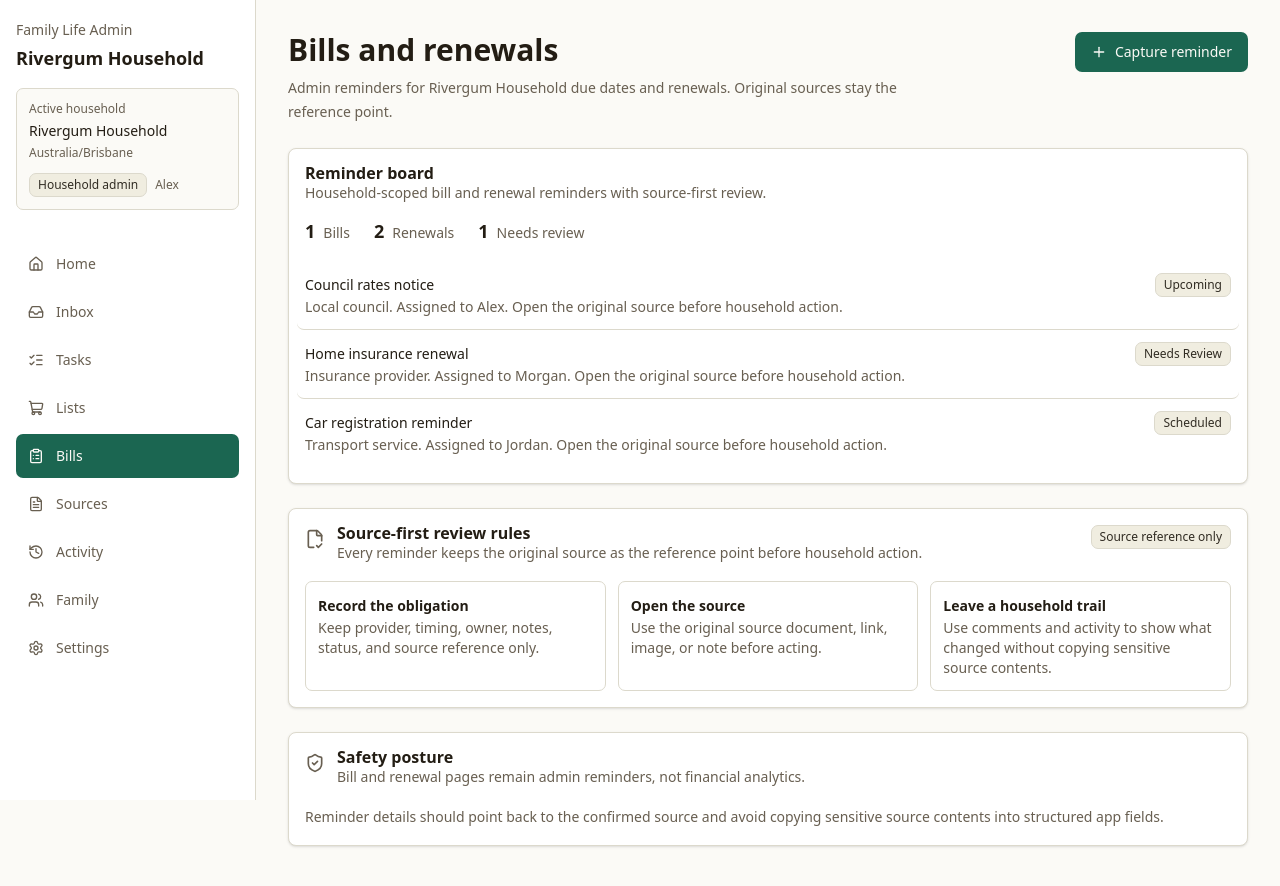
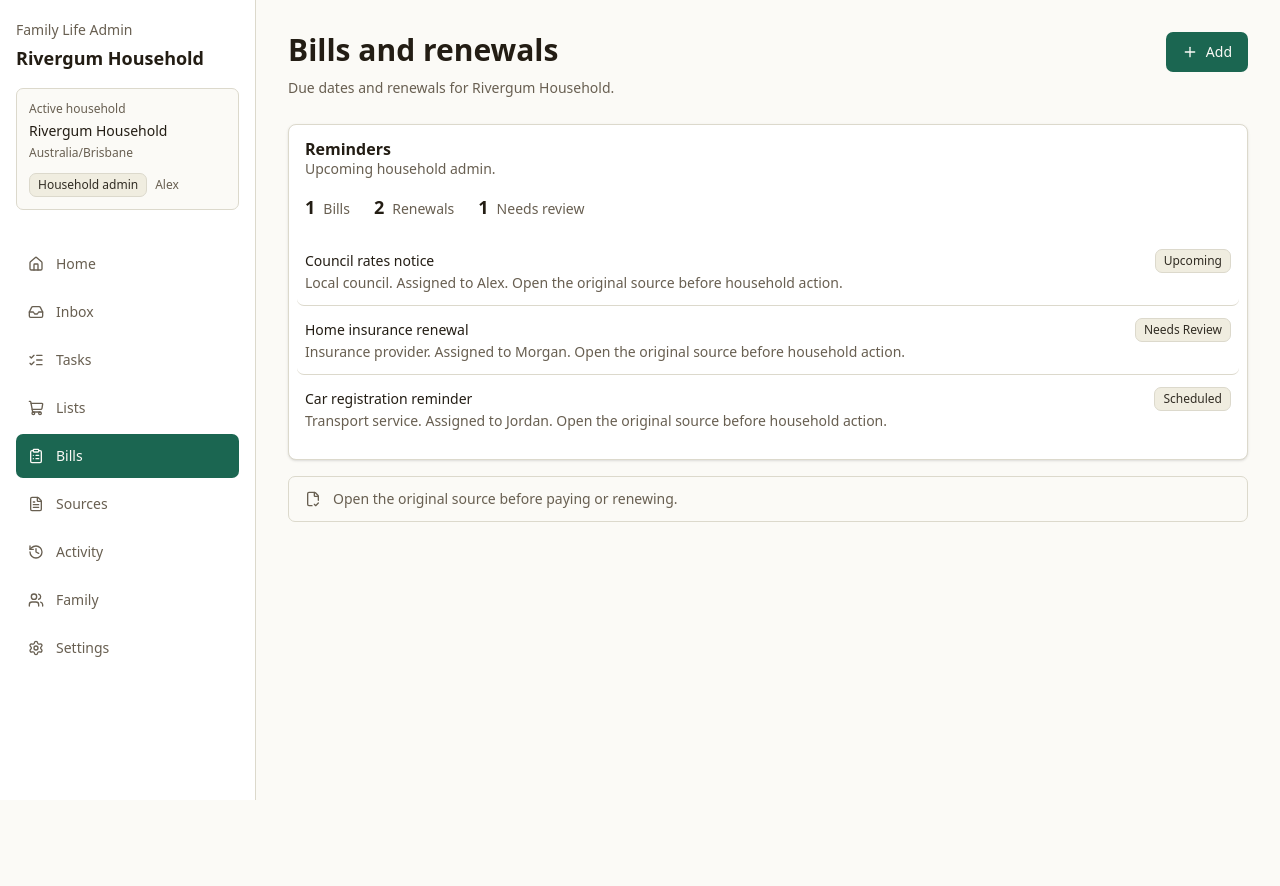
Before and after one commit to LatinMaestro/Life-Admin, a Next.js app: page /bills in a window 1280 px wide. After the commit the page ends 800 px from the top, so only its background shows below. Built offline with nearby package versions, Linux system fonts and the light colour scheme.

Commit message:
Simplify bills reminder page [skip ci]

```diff
--- a/src/app/(workspace)/bills/page.tsx
+++ b/src/app/(workspace)/bills/page.tsx
@@ -1,10 +1,7 @@
-import Link from "next/link";
-import { FileCheck2, Plus, ShieldCheck } from "lucide-react";
-import { Badge } from "@/components/ui/badge";
-import { buttonVariants } from "@/components/ui/button";
-import { Card, CardContent, CardDescription, CardHeader, CardTitle } from "@/components/ui/card";
+import { FileCheck2, Plus } from "lucide-react";
 import { PageHeader } from "@/components/page-header";
 import { ReadModelSummary } from "@/components/read-model-summary";
+import { buttonVariants } from "@/components/ui/button";
 import { getBillsAndRenewalsReadModel } from "@/lib/server/module-read-models";
 
 export default async function BillsPage() {
@@ -14,70 +11,27 @@ export default async function BillsPage() {
     <>
       <PageHeader
         title="Bills and renewals"
-        description={`Admin reminders for ${bills.household.name} due dates and renewals. Original sources stay the reference point.`}
+        description={`Due dates and renewals for ${bills.household.name}.`}
         action={
-          <Link href="/inbox" className={buttonVariants()}>
+          <a href="/inbox#quick-capture" className={buttonVariants()}>
             <Plus className="h-4 w-4" aria-hidden="true" />
-            Capture reminder
-          </Link>
+            Add
+          </a>
         }
       />
 
       <ReadModelSummary
-        title="Reminder board"
-        description="Household-scoped bill and renewal reminders with source-first review."
+        title="Reminders"
+        description="Upcoming household admin."
         counts={bills.counts}
         rows={bills.rows}
-        emptyLabel="No bill or renewal reminders have been captured yet."
-        actionHref="/sources"
-        actionLabel="Open sources"
+        emptyLabel="No bills or renewals need attention."
       />
 
-      <Card className="mt-6">
-        <CardHeader>
-          <div className="flex flex-col gap-3 sm:flex-row sm:items-start sm:justify-between">
-            <div className="flex items-start gap-3">
-              <FileCheck2 className="mt-1 h-5 w-5 text-muted-foreground" aria-hidden="true" />
-              <div>
-                <CardTitle>Source-first review rules</CardTitle>
-                <CardDescription>Every reminder keeps the original source as the reference point before household action.</CardDescription>
-              </div>
-            </div>
-            <Badge>Source reference only</Badge>
-          </div>
-        </CardHeader>
-        <CardContent>
-          <div className="grid gap-3 md:grid-cols-3">
-            <div className="rounded-md border p-3">
-              <p className="text-sm font-semibold leading-6">Record the obligation</p>
-              <p className="text-sm leading-5 text-muted-foreground">Keep provider, timing, owner, notes, status, and source reference only.</p>
-            </div>
-            <div className="rounded-md border p-3">
-              <p className="text-sm font-semibold leading-6">Open the source</p>
-              <p className="text-sm leading-5 text-muted-foreground">Use the original source document, link, image, or note before acting.</p>
-            </div>
-            <div className="rounded-md border p-3">
-              <p className="text-sm font-semibold leading-6">Leave a household trail</p>
-              <p className="text-sm leading-5 text-muted-foreground">Use comments and activity to show what changed without copying sensitive source contents.</p>
-            </div>
-          </div>
-        </CardContent>
-      </Card>
-
-      <Card className="mt-6">
-        <CardHeader>
-          <div className="flex items-start gap-3">
-            <ShieldCheck className="mt-1 h-5 w-5 text-muted-foreground" aria-hidden="true" />
-            <div>
-              <CardTitle>Safety posture</CardTitle>
-              <CardDescription>Bill and renewal pages remain admin reminders, not financial analytics.</CardDescription>
-            </div>
-          </div>
-        </CardHeader>
-        <CardContent className="text-sm leading-6 text-muted-foreground">
-          Reminder details should point back to the confirmed source and avoid copying sensitive source contents into structured app fields.
-        </CardContent>
-      </Card>
+      <div className="mt-4 flex items-start gap-3 rounded-md border px-4 py-3 text-sm text-muted-foreground">
+        <FileCheck2 className="mt-0.5 h-4 w-4 shrink-0" aria-hidden="true" />
+        <p>Open the original source before paying or renewing.</p>
+      </div>
     </>
   );
 }
```
